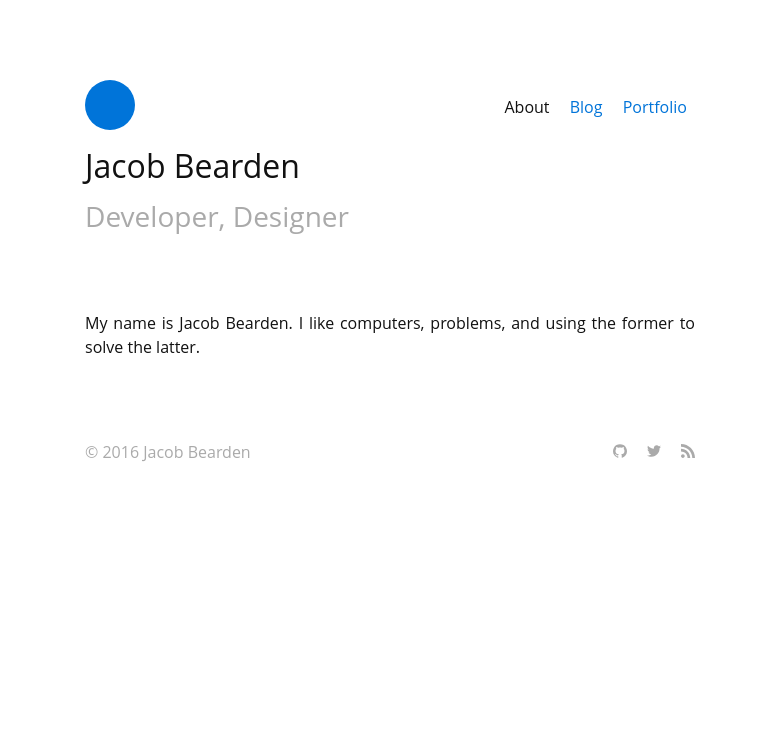
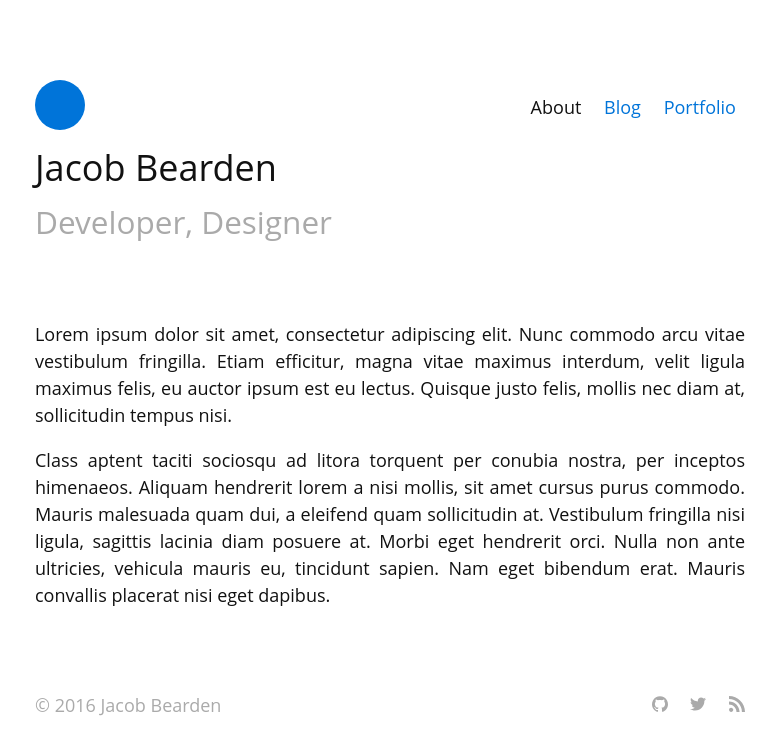
Before and after one commit to jacobbearden/bearden.io, a Jekyll site: the page built from _pages/index.md, in a window 1280 px wide. Shown: the top 755 px of the page, without its empty margins (250-1026 px from the left). Built offline with Jekyll 4.4.1, drawn with Linux system fonts in a browser that asks for light colours.

Commit message:
base size change, lorem ipsum

```diff
--- a/_lib/sass/_custom.scss
+++ b/_lib/sass/_custom.scss
@@ -1,5 +1,5 @@
 .container {
-  max-width: 650px;
+  max-width: 750px;
   padding: 0 20px;
 }
 
--- a/_lib/sass/simple_ui/_variables.scss
+++ b/_lib/sass/simple_ui/_variables.scss
@@ -5,7 +5,7 @@
 // Commmon
 // -------------------------
 
-$size-base: 8px !default;
+$size-base: 9px !default;
 
 
 // Positioning
--- a/_pages/index.md
+++ b/_pages/index.md
@@ -3,4 +3,6 @@ title: About
 in-nav: true
 permalink: /
 ---
-My name is Jacob Bearden. I like computers, problems, and using the former to solve the latter.
+Lorem ipsum dolor sit amet, consectetur adipiscing elit. Nunc commodo arcu vitae vestibulum fringilla. Etiam efficitur, magna vitae maximus interdum, velit ligula maximus felis, eu auctor ipsum est eu lectus. Quisque justo felis, mollis nec diam at, sollicitudin tempus nisi.
+
+Class aptent taciti sociosqu ad litora torquent per conubia nostra, per inceptos himenaeos. Aliquam hendrerit lorem a nisi mollis, sit amet cursus purus commodo. Mauris malesuada quam dui, a eleifend quam sollicitudin at. Vestibulum fringilla nisi ligula, sagittis lacinia diam posuere at. Morbi eget hendrerit orci. Nulla non ante ultricies, vehicula mauris eu, tincidunt sapien. Nam eget bibendum erat. Mauris convallis placerat nisi eget dapibus.
```
Also changed, not shown: README.md (+1 -1 lines), _includes/icon/github.svg, _includes/icon/rss.svg, _includes/icon/twitter.svg.
